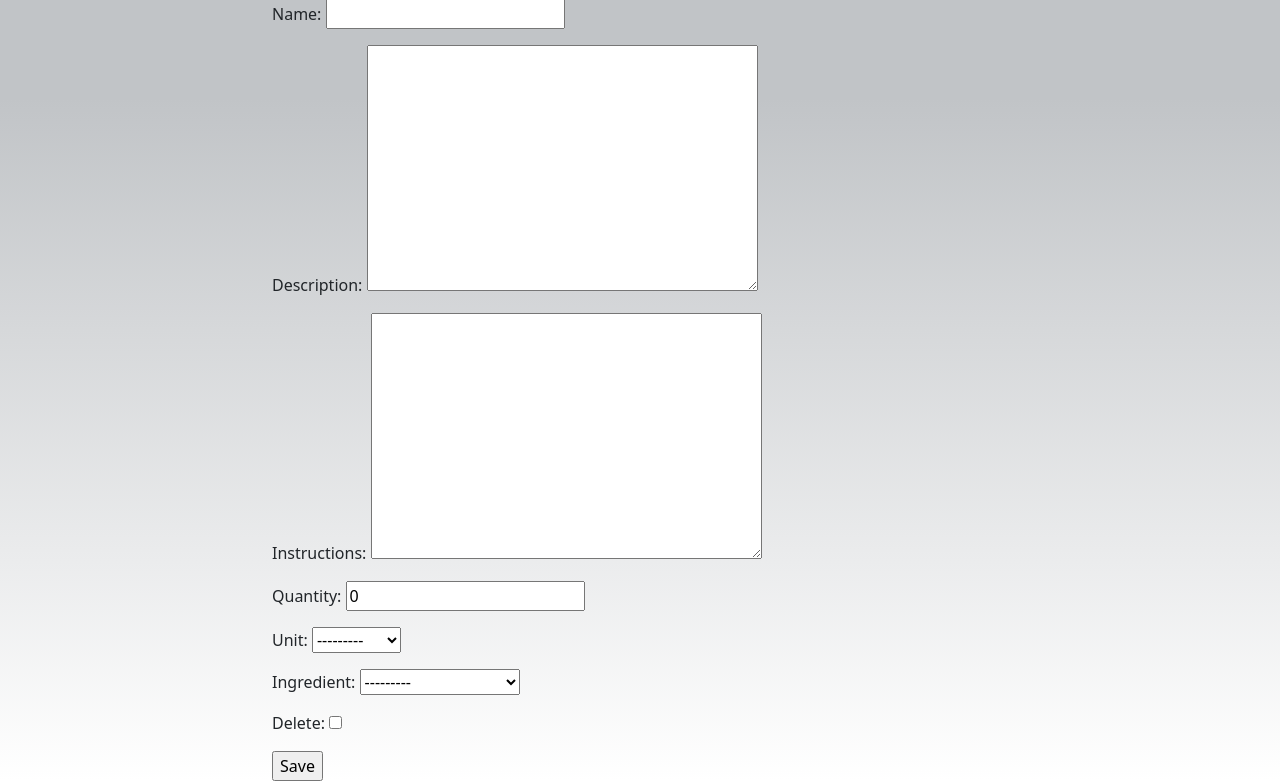
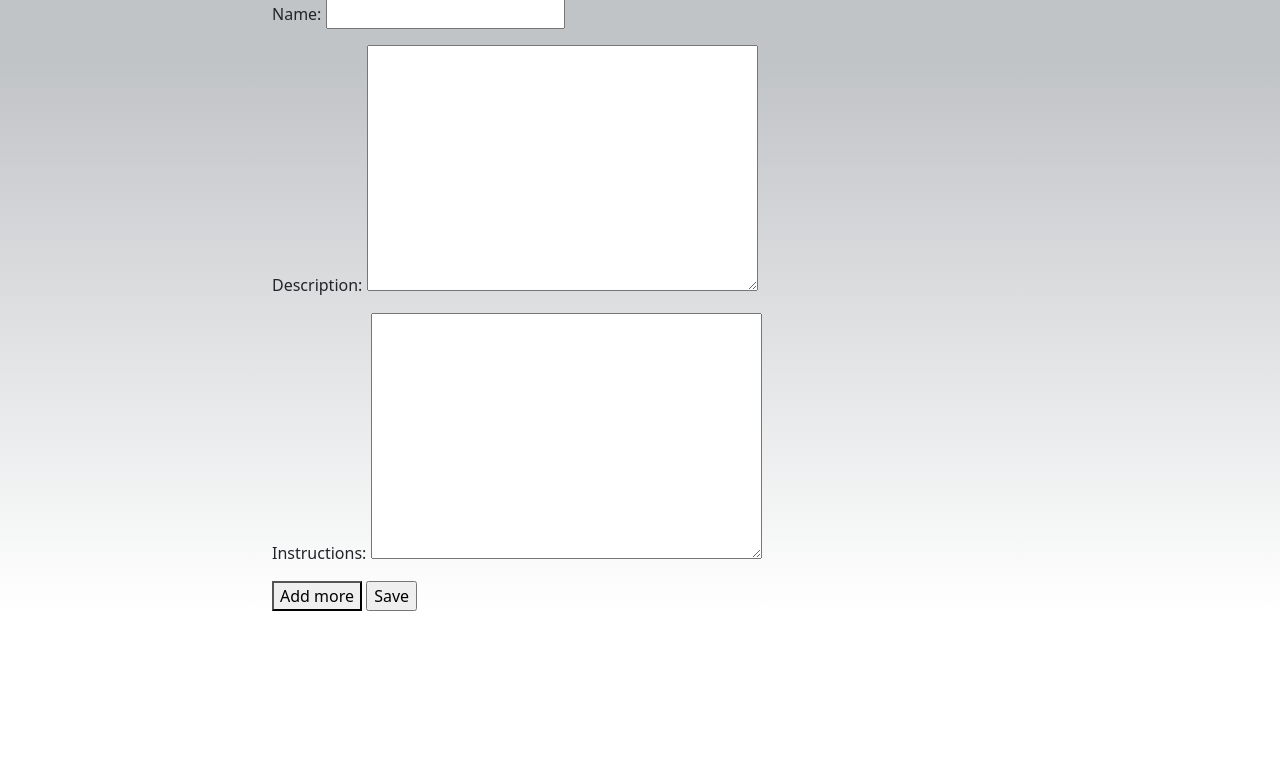
Before and after one commit to Tomczan/recipes-finder-django, a Django app: page /recipe/create in a window 1280 px wide. Shown: the part 72-853 px from the top of the page. After the commit the page ends 683 px from the top, so only its background shows below. Run offline with Django 4.2, Linux system fonts and the light colour scheme; a user stored in the database is signed in; tables that the repository leaves empty hold one stand-in row (values such as "Sample post").

Commit message:
add: dynamic new forms in ingredient formset.

```diff
--- a/recipes_finder/recipe/static/recipe/css/main.css
+++ b/recipes_finder/recipe/static/recipe/css/main.css
@@ -27,3 +27,8 @@
 {
     color: rgb(0, 212, 145);
 }
+
+.hidden-formset
+{
+    display: none;
+}
--- /dev/null
+++ b/recipes_finder/recipe/static/recipe/js/new-form-in-formset.js
@@ -0,0 +1,22 @@
+const addMoreBtn = document.getElementById('add-more')
+const totalNewForms = document.getElementById('id_recipe_to_ingredient-TOTAL_FORMS')
+
+addMoreBtn.addEventListener('click', add_new_form)
+
+function add_new_form(event) {
+    if (event) {
+        event.preventDefault()
+    }
+    const currentIngredientForms = document.getElementsByClassName('ingredient-form')
+    const currentFormCount = currentIngredientForms.length
+    console.log(currentFormCount)
+    const formCopyTarget = document.getElementById('ingredient-form-list')
+    const copyEmptyFormEl = document.getElementById('empty-form').cloneNode(true)
+    copyEmptyFormEl.setAttribute('class', 'ingredient-form')
+    copyEmptyFormEl.setAttribute('id', `form-${currentFormCount}`)
+    const regex = new RegExp('__prefix__', 'g')
+    copyEmptyFormEl.innerHTML = copyEmptyFormEl.innerHTML.replace(regex, currentFormCount)
+    totalNewForms.setAttribute('value', currentFormCount + 1)
+
+    formCopyTarget.append(copyEmptyFormEl)
+}
--- a/recipes_finder/recipe/templates/base.html
+++ b/recipes_finder/recipe/templates/base.html
@@ -36,6 +36,7 @@
         </div>
     </div>
 
+    {% block js %}{% endblock js %}
     <script src="https://cdn.jsdelivr.net/npm/@popperjs/core@2.11.5/dist/umd/popper.min.js" integrity="sha384-Xe+8cL9oJa6tN/veChSP7q+mnSPaj5Bcu9mPX5F5xIGE0DVittaqT5lorf0EI7Vk" crossorigin="anonymous"></script>
     <script src="https://cdn.jsdelivr.net/npm/bootstrap@5.2.0-beta1/dist/js/bootstrap.min.js" integrity="sha384-kjU+l4N0Yf4ZOJErLsIcvOU2qSb74wXpOhqTvwVx3OElZRweTnQ6d31fXEoRD1Jy" crossorigin="anonymous"></script>
 </body>
--- a/recipes_finder/recipe/templates/recipe/create.html
+++ b/recipes_finder/recipe/templates/recipe/create.html
@@ -1,13 +1,28 @@
 {% extends "base.html" %}
+{% load static %}
+
 
 {% block content %}
     <form method="post">
         {% csrf_token %}
         {{ form.as_p }}
         {{ formset.management_form }}
-        {% for ingredient in formset %}
-            {{ ingredient.as_p }}
+        <div id='ingredient-form-list'>
+        {% for ingredient_form in formset %}
+            <div class="ingredient-form">
+                {{ ingredient_form.as_p }}
+            </div>
         {% endfor %}
+        </div>
+
+        <div id='empty-form' class='hidden-formset'>
+            {{ formset.empty_form.as_p }}
+        </div>
+        <button id='add-more' type='button'>Add more</button>
         <input type="submit" value="Save">
     </form>
 {% endblock content %}
+
+{% block js %}
+<script src="{% static 'recipe/js/new-form-in-formset.js' %}"></script>
+{% endblock js %}
--- a/recipes_finder/recipe/views.py
+++ b/recipes_finder/recipe/views.py
@@ -45,7 +45,9 @@
 @login_required
 def recipe_create(request):
     IngredientInlineFormSet = inlineformset_factory(Recipe,
-                                                    RecipeIngredients, form=RecipeIngredientsForm, extra=1)
+                                                    RecipeIngredients,
+                                                    form=RecipeIngredientsForm,
+                                                    extra=0)
     if request.method == 'POST':
         recipe_form = RecipeCreateForm(request.POST)
         formset = IngredientInlineFormSet(request.POST)
```
